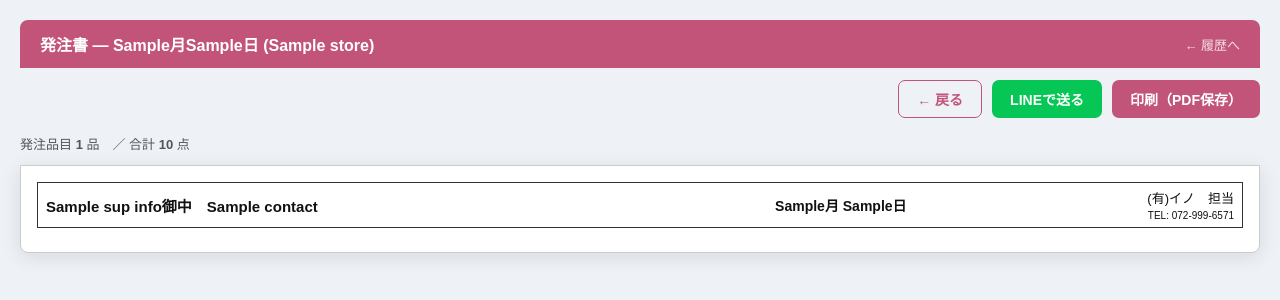
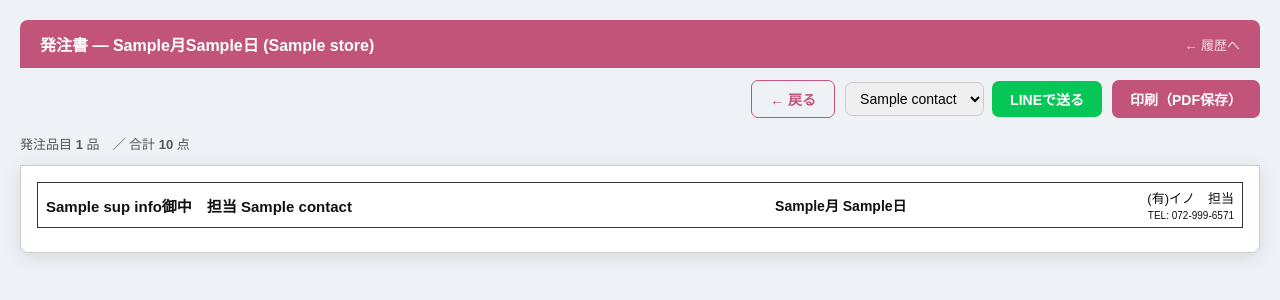
Before and after one commit to inoinomata-sys/zaiko, a Flask app: template templates/print.html in a window 1280 px wide. Shown: the top 300 px of the page. Run offline with Flask 3, Linux system fonts and the light colour scheme; the template is opened without the code that fills it: most values are stand-ins (such as "Sample title", 1, 10 or a date in 2020); some libraries are stand-ins or nearby versions.

Commit message:
LINE送信: 担当者選択機能を追加
- SUPPLIERSをcontacts配列構造に変更（複数担当者対応）
- 発注書印刷画面にLINE送信先の担当者選択ドロップダウンを追加
- send_lineエンドポイントがcontact_indexを受け取り指定担当者へ送信

Co-Authored-By: Claude Sonnet 4.6 <noreply@anthropic.com>

```diff
--- a/app.py
+++ b/app.py
@@ -170,10 +170,18 @@ def send_line_message(to_user_id, text):
 STORES = ['イノ', 'リッチ']
 
 SUPPLIERS = [
-    {'name': 'ワールド美容',        'contact': '担当 大橋様　FAX: 06-6696-0071', 'line_user_id': 'U949cf27934e18f3af9ad96a9c3fc9206'},
-    {'name': 'トピー商事',          'contact': '',                               'line_user_id': ''},
-    {'name': 'アイテム',            'contact': '',                               'line_user_id': ''},
-    {'name': '三井コーポレーション', 'contact': '',                               'line_user_id': ''},
+    {'name': 'ワールド美容', 'contacts': [
+        {'name': '大橋様', 'fax': '06-6696-0071', 'line_user_id': 'U949cf27934e18f3af9ad96a9c3fc9206'},
+    ]},
+    {'name': 'トピー商事', 'contacts': [
+        {'name': '', 'fax': '', 'line_user_id': ''},
+    ]},
+    {'name': 'アイテム', 'contacts': [
+        {'name': '', 'fax': '', 'line_user_id': ''},
+    ]},
+    {'name': '三井コーポレーション', 'contacts': [
+        {'name': '', 'fax': '', 'line_user_id': ''},
+    ]},
 ]
 
 @app.route('/order')
@@ -282,6 +290,9 @@ def order_print(order_id):
 
 @app.route('/order/<int:order_id>/send_line', methods=['POST'])
 def order_send_line(order_id):
+    req_data = request.get_json() or {}
+    contact_index = int(req_data.get('contact_index', 0))
+
     db = get_db()
     cur = db.cursor()
     cur.execute("SELECT * FROM orders WHERE id=%s", (order_id,))
@@ -301,11 +312,19 @@ def order_send_line(order_id):
     db.close()
 
     sup_info = next((s for s in SUPPLIERS if s['name'] == order.get('supplier', '')), None)
-    if not sup_info or not sup_info.get('line_user_id'):
-        return jsonify(ok=False, error='この仕入先のLINE IDが未設定です')
+    if not sup_info:
+        return jsonify(ok=False, error='この仕入先が見つかりません')
 
+    contacts = sup_info.get('contacts', [])
+    if contact_index >= len(contacts):
+        return jsonify(ok=False, error='担当者が見つかりません')
+    contact = contacts[contact_index]
+    if not contact.get('line_user_id'):
+        return jsonify(ok=False, error='この担当者のLINE IDが未設定です')
+
+    contact_label = contact['name'] if contact['name'] else ''
     lines = [f"【発注】{order['order_month']}月{order['order_day']}日 {order['store']}",
-             f"仕入先：{order['supplier']}", ""]
+             f"仕入先：{order['supplier']}" + (f"　{contact_label}" if contact_label else ""), ""]
     current_cat = ''
     for it in items:
         if it['category'] != current_cat:
@@ -315,7 +334,7 @@ def order_send_line(order_id):
     lines += ["", "(有)イノ　TEL: 072-999-6571"]
     text = '\n'.join(lines)
 
-    ok = send_line_message(sup_info['line_user_id'], text)
+    ok = send_line_message(contact['line_user_id'], text)
     return jsonify(ok=ok, error=None if ok else '送信に失敗しました')
 
 
--- a/templates/order.html
+++ b/templates/order.html
@@ -96,9 +96,9 @@
       <input type="number" id="order-day" min="1" max="31"
              style="width:64px; font-size:16px; padding:8px 6px; text-align:center">
       <span style="font-size:15px">日</span>
-      {% if sup_info.contact %}
+      {% if sup_info.contacts and sup_info.contacts[0].name %}
       <span class="hide-sp" style="color:var(--fg2); font-size:13px; margin-left:8px">
-        宛先: {{ supplier }}御中　{{ sup_info.contact }}
+        宛先: {{ supplier }}御中　担当 {{ sup_info.contacts[0].name }}
       </span>
       {% endif %}
     </div>
--- a/templates/print.html
+++ b/templates/print.html
@@ -81,8 +81,18 @@ body {
 
 <div class="btn-row">
   <button class="btn btn-back" onclick="history.back()">← 戻る</button>
-  {% if sup_info.line_user_id %}
-  <button class="btn btn-line" onclick="sendLine(this)" id="line-btn">LINEで送る</button>
+  {% set has_line = sup_info.contacts | selectattr('line_user_id') | list %}
+  {% if has_line %}
+  <div style="display:flex;align-items:center;gap:8px">
+    <select id="contact-sel" style="padding:7px 10px;border:1px solid #ccc;border-radius:7px;font-size:14px;font-family:inherit">
+      {% for c in sup_info.contacts %}
+      {% if c.line_user_id %}
+      <option value="{{ loop.index0 }}">{{ c.name if c.name else '担当者' + loop.index|string }}</option>
+      {% endif %}
+      {% endfor %}
+    </select>
+    <button class="btn btn-line" onclick="sendLine(this)" id="line-btn">LINEで送る</button>
+  </div>
   {% else %}
   <button class="btn btn-line" style="opacity:.4;cursor:not-allowed" title="LINE IDが未設定です">LINEで送る（未設定）</button>
   {% endif %}
@@ -97,7 +107,7 @@ body {
 <div class="print-wrap">
 <table class="doc-header">
   <tr>
-    <td style="font-size:15px; font-weight:700; width:42%">{{ sup_info.name }}御中　{{ sup_info.contact }}</td>
+    <td style="font-size:15px; font-weight:700; width:42%">{{ sup_info.name }}御中{% if sup_info.contacts and sup_info.contacts[0].name %}　担当 {{ sup_info.contacts[0].name }}{% endif %}</td>
     <td style="text-align:center; width:20%; font-size:14px; font-weight:700">{{ order.order_month }}月 {{ order.order_day }}日</td>
     <td style="text-align:right; width:16%">(有)イノ　担当<br><span style="font-size:10px">TEL: 072-999-6571</span></td>
   </tr>
@@ -194,7 +204,13 @@ async function sendLine(btn) {
   btn.disabled = true;
   btn.textContent = '送信中…';
   try {
-    const res = await fetch('/order/{{ order.id }}/send_line', {method:'POST'});
+    const sel = document.getElementById('contact-sel');
+    const contactIndex = sel ? parseInt(sel.value) : 0;
+    const res = await fetch('/order/{{ order.id }}/send_line', {
+      method: 'POST',
+      headers: {'Content-Type': 'application/json'},
+      body: JSON.stringify({contact_index: contactIndex})
+    });
     const data = await res.json();
     if (data.ok) {
       btn.textContent = '送信しました';
```
